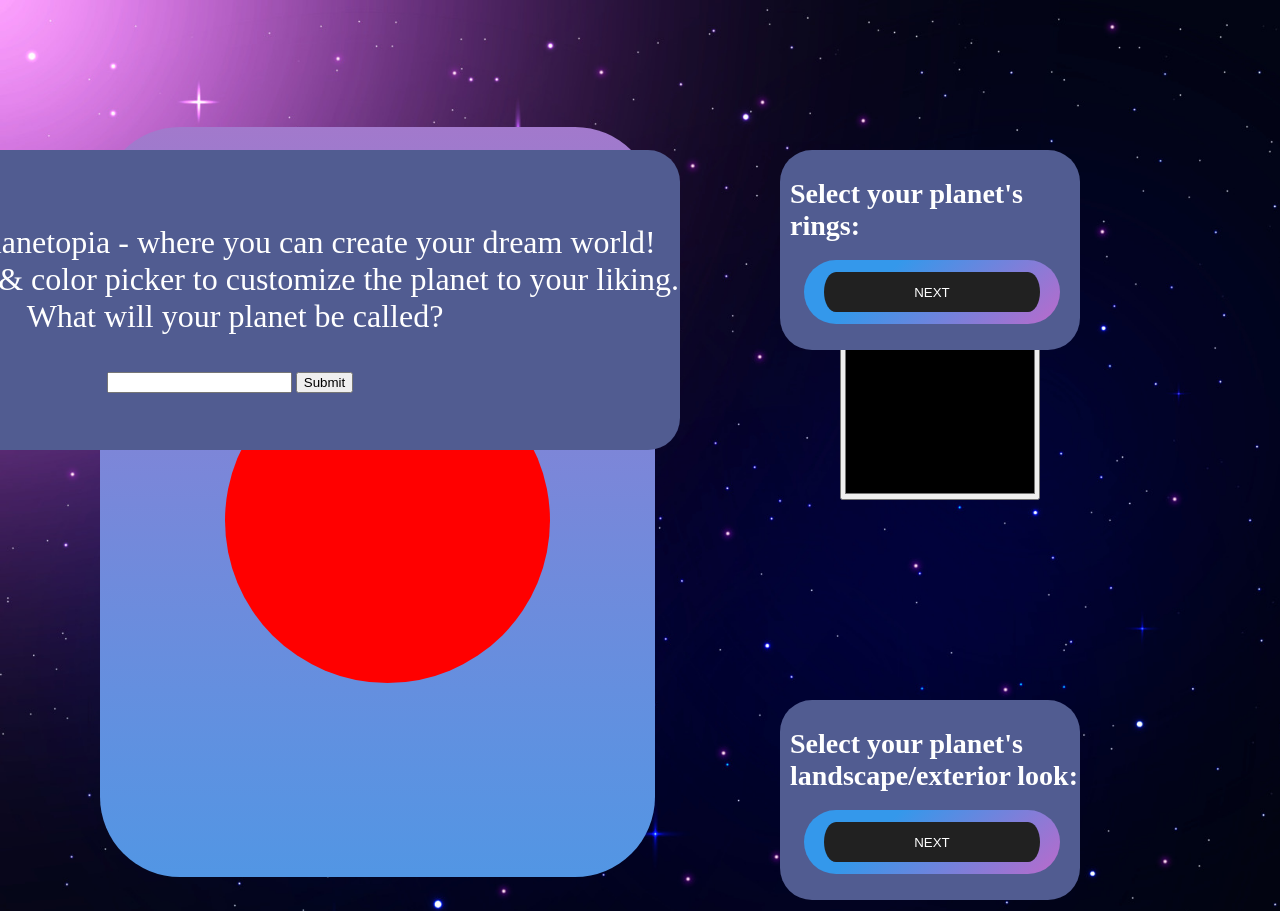
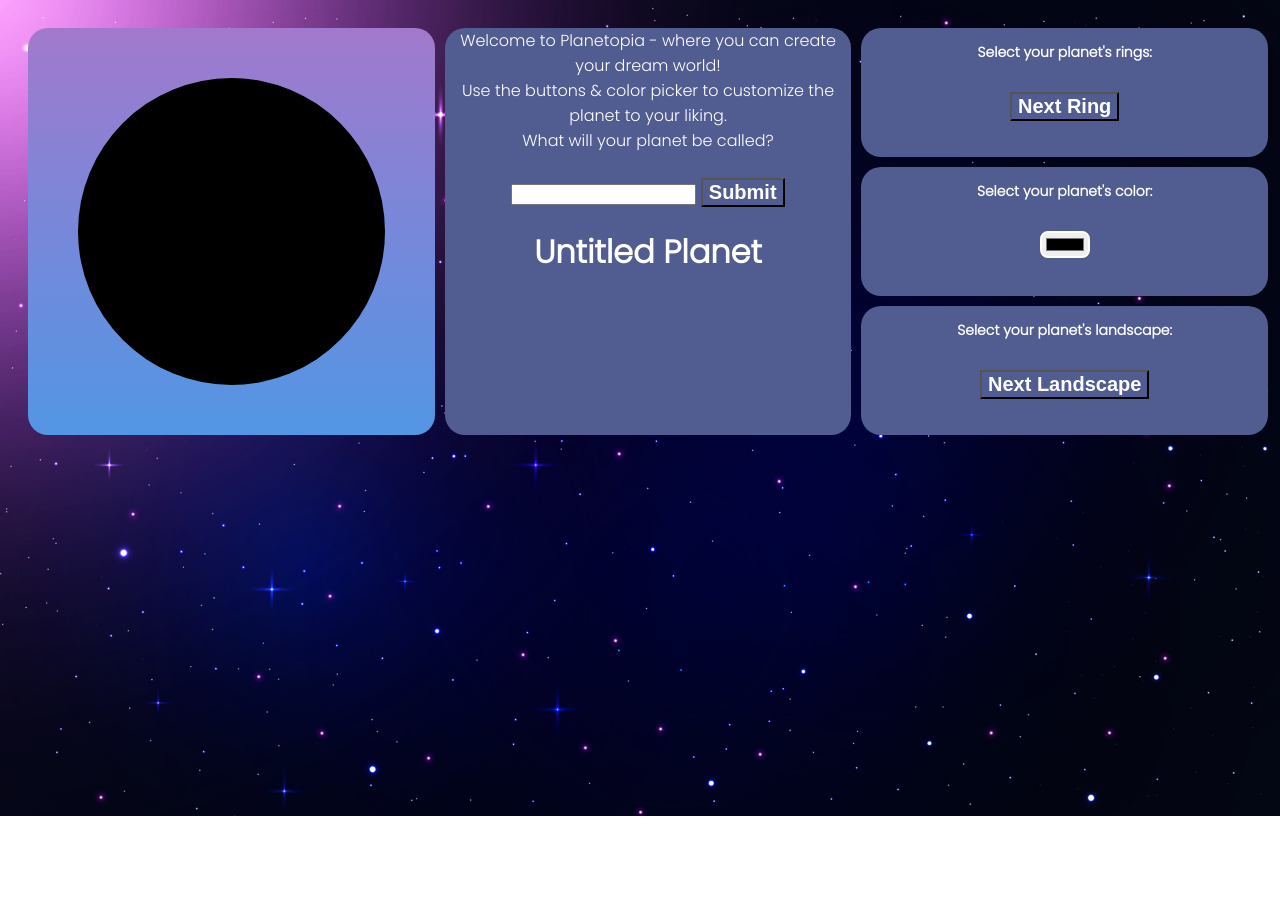
Before and after one commit to lubabanawla/Planetopia, a plain HTML site: page index.html in a window 1280 px wide. Shown: the top 911 px of the page. After the commit the page ends 816 px from the top, so only its background shows below. Drawn offline with Linux system fonts and the light colour scheme; a web font is replaced by a local one.

Commit message:
first commit

```diff
--- a/css/style2.css
+++ b/css/style2.css
@@ -1,9 +1,12 @@
 div{
-    width: 755px;
+   width: 755px;
    height :987px;
 }
+
 #container{
-   display: flex;
+   display: grid;
+   grid-template-columns: 1fr 1fr 1fr;
+   grid-template-rows: 1fr 1fr 1fr;
    justify-content: end;
 }
 
@@ -15,62 +18,62 @@ body{
 #background{
    display: flex;
    align-items: center;
-   position:absolute;
+   grid-column: 0;
+   grid-row: 1/ span 2;
    width:555px;
    height:987px;
-   left:100px;
-   right: 100px;}
+}
 
 #shoes{
-    position:absolute;
+
    width:555px;
    height:987px;
 }
 
 .cloudy{
-    position:absolute;
+
    width:555px;
    height:987px;
    background-image: url(../img/cloudy.png);
 }
 .jupiter{
-   position:absolute;
+
    width:555px;
    height:987px;
    background-image: url(../img/jupiter.png);
 }
 .scales{
-   position:absolute;
+
    width:555px;
    height:987px;
    background-image: url(../img/scales.png);
 }
 
 #rings{
-    position:absolute;
+
    width:555px;
    height:987px;
 }
 .onering{
-   position:absolute;
+
    width:555px;
    height:987px;
    background-image: url(../img/onering.png);
 }
 .tworings{
-   position:absolute;
+
    width:555px;
    height:987px;
    background-image: url(../img/tworings.png);
 }
 .snowring{
-   position:absolute;
+
    width:555px;
    height:987px;
    background-image: url(../img/snowring.png)
 }
 .snowring2{
-   position:absolute;
+
    width:555px;
    height:987px;
    background-image: url(../img/snowring2.png)
@@ -79,12 +82,12 @@ body{
 
 /**buttons**/
 #nextring{
-   position:absolute;
+
    right:20px;
    top:90px;
 }
 #nextlandscape{
-   position:absolute;
+
    right:20px;
    top:90px;
 }
@@ -113,20 +116,24 @@ body{
    background-color: red; /* Initial color */
    border-radius: 50%;
    margin: 20px;
-   position:absolute;
+
    right:85px;
    top:330px;
 }
-#colorPicker{
-   display: flex;
-   justify-content: flex-end;
-   position: fixed; /* Keeps the color picker fixed relative to the viewport */
-   right: 240px; /* Adds space between the color picker and the right edge of the screen */
-   top: 50%; /* Centers the color picker vertically */
-   transform: translateY(-50%); /* Adjusts the vertical centering */
-   width: 200px;
-   height: 200px;
+
+#colorPicker {
+    position: absolute; /* Sticks it to a certain position within its container */
+    right: 80px; /* Fixed distance from the right edge */
+    width: 150px;
+    height: 150px;
+    z-index: 10; /* Ensures it's not overlapped by other elements */
+    border: 2px solid #fff; /* Optional border for clarity */
+    border-radius: 8px; /* Optional: rounded edges */
 }
+
+
+
+
 #circleContainer{
    background: linear-gradient(#A279CC, #7788DA, #5296E4);
    width: 680px;
@@ -138,7 +145,7 @@ body{
    width: 300px;
    height: 200px;
    border-radius: 2rem;
-   position:absolute;
+
    right:200px;
    top:150px;
 }
@@ -147,7 +154,7 @@ body{
    width: 300px;
    height: 200px;
    border-radius: 2rem;
-   position:absolute;
+
    right:200px;
    top:700px;
 }
@@ -168,19 +175,8 @@ h3 {
    width: 900px;
    height: 300px;
    border-radius: 2rem;
-   position:absolute;
    right:600px;
    top:150px;
-}
-
-#namenContainer{
-   background: #515c91;
-   width: 900px;
-   height: 300px;
-   border-radius: 2rem;
-   position:absolute;
-   right:600px;
-   top:100px;
 }
 
 label{
--- /dev/null
+++ b/css/stylebetter.css
@@ -0,0 +1,199 @@
+@import url('https://fonts.googleapis.com/css2?family=Poppins:wght@300&display=swap');
+@font-face {
+    font-family: 'Avalors Personal Use';
+    src: url('fonts/Avalors-PersonalUse.ttf') format('truetype');
+}
+
+:root{
+	--main-background: #0b0c0f;
+	--main-fonts-color: #fff;
+	--main-decor-color:#fff;
+    --main-header-background:#080324;
+	--main-font-family: 'Poppins', sans-serif;
+}
+
+body {
+    background-image: url("../img/resized_background.png");
+    background-repeat: no-repeat;
+    background-size: cover;
+    width: 100vw;
+    height: 100vh;
+    font-family: var(--main-font-family);
+    text-align: center;
+}
+
+#container {
+    display: grid;
+    grid-template-areas:
+        "a b c"
+        "a b d"
+        "a b e";
+    grid-template-rows: 1fr 1fr 1fr;
+    grid-template-columns: 1fr 1fr 1fr;
+    gap: 10px;
+    justify-content: end;
+    padding: 20px;
+}
+
+#container > * {
+    align-items: center;
+}
+
+#container>#background {
+    grid-area: a;
+    position: relative;
+}
+
+#container>#questionContainer {
+    grid-area: b;
+}
+
+#container>#ringButtonContainer {
+    grid-area: c;
+}
+
+#container>#colorButtonContainer {
+    grid-area: d;
+}
+
+#container>#landscapeButtonContainer {
+    grid-area: e;
+}
+
+h3{
+	padding-bottom: 15px;
+    letter-spacing: normal;
+    font-family: var(--main-font-family);
+	font-style: normal;
+	font-size: 14px;
+	color: var(--main-fonts-color);
+}
+
+button {
+    align-items: center;
+    background-color: #515c91;
+}
+
+strong {
+    z-index: 2;
+    font-family: 'Avalors Personal Use', sans-serif;
+    font-size: 12px;
+    font-size: 20px;
+    color: #FFFFFF;
+}
+
+.section {
+    background: #515c91;
+    border-radius: 20px;
+}
+
+#background {
+    background: linear-gradient(#A279CC, #7788DA, #5296E4);
+    padding: 50px;
+    align-items: center;
+}
+
+#circle {
+    width: auto;
+    aspect-ratio: 1/1;
+    background-color: black;
+    /* Initial color */
+    border-radius: 100%;
+    z-index: 0;
+}
+
+#colorPicker {
+    /* Sticks it to a certain position within its container */
+    /* Fixed distance from the right edge */
+    border: 2px solid #fff;
+    /* Optional border for clarity */
+    border-radius: 8px;
+    /* Optional: rounded edges */
+}
+
+h1 {
+    text-align: center;
+    color: white;
+}
+
+h3 {
+    color: white;
+}
+
+label {
+    color: white;
+}
+
+#planetHeading {
+    color: white;
+}
+
+#shoes {
+    width: 113%;
+    height: 113%;
+    position: absolute;
+    top: -30;
+    left: -28;
+    z-index: 5;
+}
+
+.cloudy {
+    background-image: url(../img/cloudy.png);
+    background-repeat: no-repeat;
+    background-size: contain;
+}
+
+.jupiter {
+    background-image: url(../img/jupiter.png);
+    background-repeat: no-repeat;
+    background-size: contain;
+}
+
+.scales {
+    background-image: url(../img/scales.png);
+    background-repeat: no-repeat;
+    background-size: contain;
+}
+
+#rings {
+    width: 100%;
+    height: 100%;
+    position: absolute;
+    top: 0;
+    left: 0;
+    z-index: 10;
+}
+
+.onering {
+    background-image: url(../img/onering.png);
+    background-repeat: no-repeat;
+    background-size: contain;
+}
+
+.tworings {
+    background-image: url(../img/tworings.png);
+    background-repeat: no-repeat;
+    background-size: contain;
+}
+
+.snowring {
+    background-image: url(../img/snowring.png);
+    background-repeat: no-repeat;
+    background-size: contain;
+}
+
+.snowring2 {
+    background-image: url(../img/snowring2.png);
+    background-repeat: no-repeat;
+    background-size: contain;
+}
+
+#nextring {
+    right: 20px;
+    top: 90px;
+}
+
+#nextlandscape {
+    right: 20px;
+    top: 90px;
+}
--- a/index.html
+++ b/index.html
@@ -1,40 +1,53 @@
-<html></html>
-   <head>
-       <link rel="stylesheet" type="text/css" href="css/style2.css">
+<html>
 
-    </head>
+<head>
+    <link rel="stylesheet" type="text/css" href="css/stylebetter.css">
     <title> Planetopia</title>
+</head>
+
 <body>
     <div id="container">
-        <div id="background">
+        <div id="background" class="section">
             <div id="circleContainer">
-                 <div id="circle"></div>
-             </div>
-            <input type="color" id="colorPicker">
+                <div id="circle"></div>
+            </div>
             <div id="shoes"> </div>
             <div id="rings"></div>
         </div>
-        <div align="center" id="questionContainer">
+        <div id="questionContainer" class="section">
             <form id="planetForm">
-                <label for="nameInput"> <br><br>Welcome to Planetopia - where you can create your dream world! <br> Use the buttons & color picker to customize the planet to your liking. <br>What will your planet be called?<br><br></label>
+                <label for="nameInput">Welcome to Planetopia - where you can create your dream world! <br> Use
+                    the buttons & color picker to customize the planet to your liking. <br>What will your planet be
+                    called?
+                </label>
+                <br>
+                <br>
                 <input type="text" id="nameInput" name="nameInput" required>
-                <button type="submit">Submit</button>
+                <button type="submit"><strong>Submit</strong></button>
             </form>
-            <h1 id="planetHeading" style="display:none;"></h1>
+            <h1 id="planetHeading">Untitled Planet</h1>
         </div>
 
-        <div id="ringButtonContainer">
+        <div id="ringButtonContainer" class="section">
             <h3>Select your planet's rings: </h3>
-            <input type="button" value="NEXT" class="btn" id="nextring" onclick="nextring()">
+            <button class="btn" type="button" value="NEXT" class="btn" id="nextring" onclick="nextring()">
+                <strong>Next Ring</strong>
+            </button>
         </div>
-        <div id="landscapeButtonContainer">
-            <h3>Select your planet's landscape/exterior look: </h3>
-            <input type="button" value="NEXT" class="btn" id="nextlandscape" onclick="nextlandscape()">
+        <div id="colorButtonContainer" class="section">
+            <h3>Select your planet's color: </h3>
+            <input type="color" id="colorPicker">
+        </div>
+        <div id="landscapeButtonContainer" class="section">
+            <h3>Select your planet's landscape: </h3>
+            <button class="btn" type="button" value="NEXT" class="btn" id="nextlandscape" onclick="nextlandscape()">
+                <strong>Next Landscape</strong>
+            </button>
         </div>
 
     </div>
     <script src="js/code.js"></script>
 
-    </body>
+</body>
 
 </html>
--- a/js/code.js
+++ b/js/code.js
@@ -1,84 +1,86 @@
 
-window.onload=init;
+window.onload = init;
 
-function init()
-{
+function init() {
     console.log("window has loaded");
-    state.i=1;
-    state.j=1;
-    state.k=1;
+    state.i = 1;
+    state.j = 1;
+    state.k = 1;
 
 }
 
 var state = {
-    j:0,
-    k:0
+    j: 0,
+    k: 0
 };
 
-function nextlandscape()
-{
+function nextlandscape() {
     console.log("inside function nextshoe");
     console.log(state.j);
-    var shoe=document.getElementById("shoes");
-    if(state.j===0){
-    shoe.setAttribute("class","cloudy");
+    var shoe = document.getElementById("shoes");
+    if (state.j === 0) {
+        shoe.setAttribute("class", "cloudy");
         state.j++;
         console.log(state.j);
     }
     else
-     if(state.j===1){
-    shoe.setAttribute("class","jupiter");
+        if (state.j === 1) {
+            shoe.setAttribute("class", "jupiter");
             state.j++;
             console.log(state.j);
         }
         else
-     if(state.j===2){
-    shoe.setAttribute("class","scales");
-         state.j=0;
+            if (state.j === 2) {
+                shoe.setAttribute("class", "scales");
+                state.j = 0;
             }
 
 }
-function nextring()
-{
+
+function nextring() {
     console.log("inside function nexthair");
 
     console.log(state.k);
-    var hairf=document.getElementById("rings");
+    var hairf = document.getElementById("rings");
 
-    if(state.k===0){
-    hairf.setAttribute("class","onering");
+    if (state.k === 0) {
+        hairf.setAttribute("class", "onering");
+        state.k++;
+        console.log(state.k);
+    }
+    else if (state.k === 1) {
+        hairf.setAttribute("class", "tworings");
         state.k++;
         console.log(state.k);
     }
     else
-     if(state.k===1){
-    hairf.setAttribute("class","tworings");
-         state.k++;
-         console.log(state.k);
+        if (state.k === 2) {
+            hairf.setAttribute("class", "snowring");
+            state.k = 0;
         }
         else
-     if(state.k===2){
-    hairf.setAttribute("class","snowring");
-         state.k=0;
-    }
-    else
-    if(state.k===3){
-   hairf.setAttribute("class","snowring2");
-        state.k=0;
+            if (state.k === 3) {
+                hairf.setAttribute("class", "snowring2");
+                state.k = 0;
             }
 
 }
 
-document.getElementById('colorPicker').addEventListener('input', function() {
+document.getElementById('colorPicker').addEventListener('input', function () {
     const circle = document.getElementById('circle');
     circle.style.backgroundColor = this.value;
 });
 
-
-document.getElementById('planetForm').addEventListener('submit', function(event) {
+document.getElementById('planetForm').addEventListener('submit', function (event) {
     event.preventDefault(); // Prevent the form from submitting in the traditional way
     const name = document.getElementById('nameInput').value;
     const heading = document.getElementById('planetHeading');
-    heading.textContent = `Planet ${name}`;
-    heading.style.display = 'block'; // Show the heading
+
+    // Create a new <h1> element
+    const newHeading = document.createElement('h1');
+    newHeading.id = 'planetHeading'; // Set the id attribute
+    newHeading.textContent = `Planet ${name}`; // Set the text content
+
+    // Replace the old heading with the new one
+    heading.replaceWith(newHeading);
 });
```
Also changed, not shown: img/cloudy.png, img/hairfront3.png (deleted), img/jupiter.png, img/onering.png, img/scales.png, img/snowring.png, img/snowring2.png, img/tworings.png, 2 other files. Lines whose indentation alone changed are shown as unchanged.
